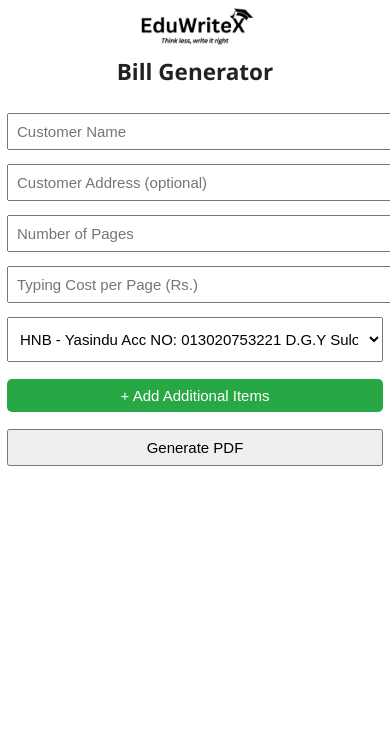
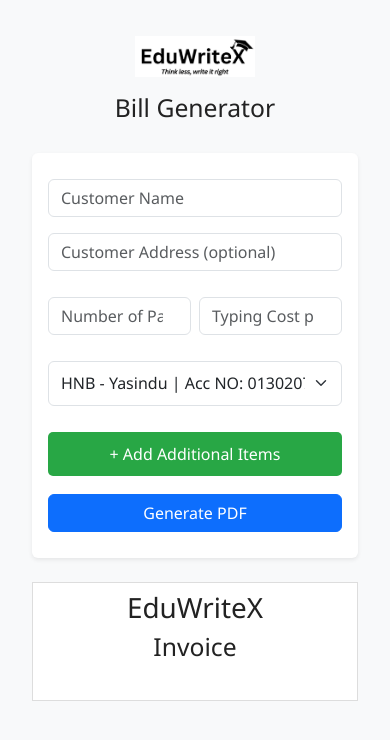
Before and after one commit to yasindu-tech/EduWriteX, a plain HTML site: page index.html in a window 390 px wide. Drawn offline with nearby package versions, Linux system fonts and the light colour scheme.

Commit message:
Enhance form layout and styling with Bootstrap integration for improved user experience

```diff
--- a/index.html
+++ b/index.html
@@ -6,6 +6,10 @@
   <title>EduWriteX Bill Generator</title>
   <!-- jsPDF library for PDF generation -->
   <script src="https://cdnjs.cloudflare.com/ajax/libs/jspdf/2.5.1/jspdf.umd.min.js"></script>
+  <!-- Bootstrap CSS -->
+  <link href="https://cdn.jsdelivr.net/npm/bootstrap@5.3.3/dist/css/bootstrap.min.css" rel="stylesheet">
+  <!-- Optionally, Bootstrap JS for components -->
+  <script src="https://cdn.jsdelivr.net/npm/bootstrap@5.3.3/dist/js/bootstrap.bundle.min.js"></script>
   <style>
     body {
       font-family: 'Segoe UI', sans-serif;
@@ -16,11 +20,13 @@
       background-color: #fff;
     }
     .logo {
-      width: 200px;
-      margin-bottom: 20px;
       display: block;
       margin-left: auto;
       margin-right: auto;
+      margin-bottom: 20px;
+      max-width: 200px;
+      width: 100%;
+      height: auto;
     }
     h2 {
       text-align: center;
@@ -157,7 +163,6 @@
 
     /* PDF Preview Styles */
     .pdf-preview {
-      display: none;
       border: 1px solid #ddd;
       padding: 20px;
       margin: 20px 0;
@@ -191,39 +196,9 @@
     }
 
     @media (max-width: 600px) {
-      body {
-        padding: 5px;
-        max-width: 100vw;
-        font-size: 15px;
-      }
       .logo {
         width: 120px;
         margin-bottom: 10px;
-      }
-      .form-container {
-        margin-top: 10px;
-        padding: 0 2px;
-      }
-      input, select, button {
-        font-size: 15px;
-        padding: 8px;
-        margin: 7px 0;
-      }
-      table, th, td {
-        font-size: 14px;
-        padding: 6px;
-      }
-      .additional-items {
-        padding: 8px;
-        margin: 10px 0;
-      }
-      .item-row {
-        flex-direction: column;
-        gap: 5px;
-      }
-      .add-item-btn, .toggle-btn {
-        font-size: 15px;
-        padding: 8px 10px;
       }
       .pdf-preview {
         padding: 8px;
@@ -232,63 +207,58 @@
     }
   </style>
 </head>
-<body>
-
+<body class="bg-light">
+    <div class="container py-3">
       <!-- Logo -->
-  <img src="logo.png" class="logo" alt="EduWriteX Logo"/>
-
-  <h2>Bill Generator</h2>
-
-  <div class="form-container">
-    <input type="text" id="customer" placeholder="Customer Name" />
-    <input type="text" id="address" placeholder="Customer Address (optional)" />
-    <input type="number" id="pages" placeholder="Number of Pages" />
-    <input type="number" id="typeCost" placeholder="Typing Cost per Page (Rs.)" />
-
-    <select id="account">
-      <option value="Acc NO: 013020753221 | D.G.Y Sulochana | Hatton National Bank - Galle">HNB - Yasindu
-Acc NO: 013020753221
-D.G.Y Sulochana
-Hatton National Bank - Galle</option>
-      <option value="Acc NO: 5566065 | D.G.Y Sulochana | Bank Of Ceylon - Imaduwa">BOC - Yasindu
-Acc NO: 5566065
-D.G.Y Sulochana
-Bank Of Ceylon - Imaduwa</option>
-      <option value="Acc NO: 1069 5277 5694 | G.A.S Thathsarani | Sampath Bank - Homagama">Sampath - Sugandhya
-Acc NO: 1069 5277 5694
-G.A.S Thathsarani
-Sampath Bank - Homagama</option>
-    </select>
-
-    <!-- Toggle Button for Additional Items -->
-    <button type="button" class="toggle-btn" id="toggleAdditionalItems" onclick="toggleAdditionalItems()">
-      + Add Additional Items
-    </button>
-
-    <!-- Additional Items Section (hidden by default) -->
-    <div class="additional-items hidden" id="additionalItemsSection">
-      <h3>Additional Items</h3>
-      <div id="additionalItemsContainer">
-        <div class="item-row">
-          <input type="text" class="item-name" placeholder="Item Name" />
-          <input type="text" class="item-description" placeholder="Description" />
-          <input type="number" class="item-cost" placeholder="Cost (Rs.)" />
+      <div class="text-center mb-3">
+        <img src="logo.png" class="logo img-fluid" alt="EduWriteX Logo" style="max-width:200px;"/>
+      </div>
+      <h2 class="text-center mb-4">Bill Generator</h2>
+      <form class="form-container bg-white p-3 rounded shadow-sm">
+        <div class="mb-3">
+          <input type="text" id="customer" class="form-control" placeholder="Customer Name" />
+        </div>
+        <div class="mb-3">
+          <input type="text" id="address" class="form-control" placeholder="Customer Address (optional)" />
+        </div>
+        <div class="row g-2 mb-3">
+          <div class="col-6">
+            <input type="number" id="pages" class="form-control" placeholder="Number of Pages" />
+          </div>
+          <div class="col-6">
+            <input type="number" id="typeCost" class="form-control" placeholder="Typing Cost per Page (Rs.)" />
           </div>
         </div>
-      <button type="button" class="add-item-btn" onclick="addItemRow()">+ Add Another Item</button>
+        <div class="mb-3">
+          <select id="account" class="form-select">
+            <option value="Acc NO: 013020753221 | D.G.Y Sulochana | Hatton National Bank - Galle">HNB - Yasindu | Acc NO: 013020753221 | D.G.Y Sulochana | Hatton National Bank - Galle</option>
+            <option value="Acc NO: 5566065 | D.G.Y Sulochana | Bank Of Ceylon - Imaduwa">BOC - Yasindu | Acc NO: 5566065 | D.G.Y Sulochana | Bank Of Ceylon - Imaduwa</option>
+            <option value="Acc NO: 1069 5277 5694 | G.A.S Thathsarani | Sampath Bank - Homagama">Sampath - Sugandhya | Acc NO: 1069 5277 5694 | G.A.S Thathsarani | Sampath Bank - Homagama</option>
+          </select>
         </div>
-
-    <button onclick="generatePDF()">Generate PDF</button>
+        <button type="button" class="btn btn-success w-100 mb-2 toggle-btn" id="toggleAdditionalItems" onclick="toggleAdditionalItems()">+ Add Additional Items</button>
+        <div class="additional-items hidden mb-3" id="additionalItemsSection">
+          <h3 class="h6">Additional Items</h3>
+          <div id="additionalItemsContainer">
+            <div class="row g-2 item-row mb-2">
+              <div class="col-4"><input type="text" class="form-control item-name" placeholder="Item Name" /></div>
+              <div class="col-5"><input type="text" class="form-control item-description" placeholder="Description" /></div>
+              <div class="col-3"><input type="number" class="form-control item-cost" placeholder="Cost (Rs.)" /></div>
             </div>
-
+          </div>
+          <button type="button" class="btn btn-primary add-item-btn" onclick="addItemRow()">+ Add Another Item</button>
+        </div>
+        <button type="button" onclick="generatePDF()" class="btn btn-primary w-100">Generate PDF</button>
+      </form>
       <!-- PDF Preview (hidden by default) -->
-  <div id="pdfPreview" class="pdf-preview">
+      <div id="pdfPreview" class="pdf-preview mt-4">
         <div class="bill-header">
           <h1>EduWriteX</h1>
           <h2>Invoice</h2>
         </div>
         <div class="bill-details" id="billDetails">
           <!-- Bill details will be populated here -->
+        </div>
       </div>
     </div>
 
@@ -313,11 +283,11 @@
     function addItemRow() {
       const container = document.getElementById('additionalItemsContainer');
       const newRow = document.createElement('div');
-      newRow.className = 'item-row';
+      newRow.className = 'row g-2 item-row mb-2';
       newRow.innerHTML = `
-        <input type="text" class="item-name" placeholder="Item Name" />
-        <input type="text" class="item-description" placeholder="Description" />
-        <input type="number" class="item-cost" placeholder="Cost (Rs.)" />
+        <div class="col-4"><input type="text" class="form-control item-name" placeholder="Item Name" /></div>
+        <div class="col-5"><input type="text" class="form-control item-description" placeholder="Description" /></div>
+        <div class="col-3"><input type="number" class="form-control item-cost" placeholder="Cost (Rs.)" /></div>
       `;
       container.appendChild(newRow);
     }
```
Lines whose indentation alone changed are shown as unchanged.
